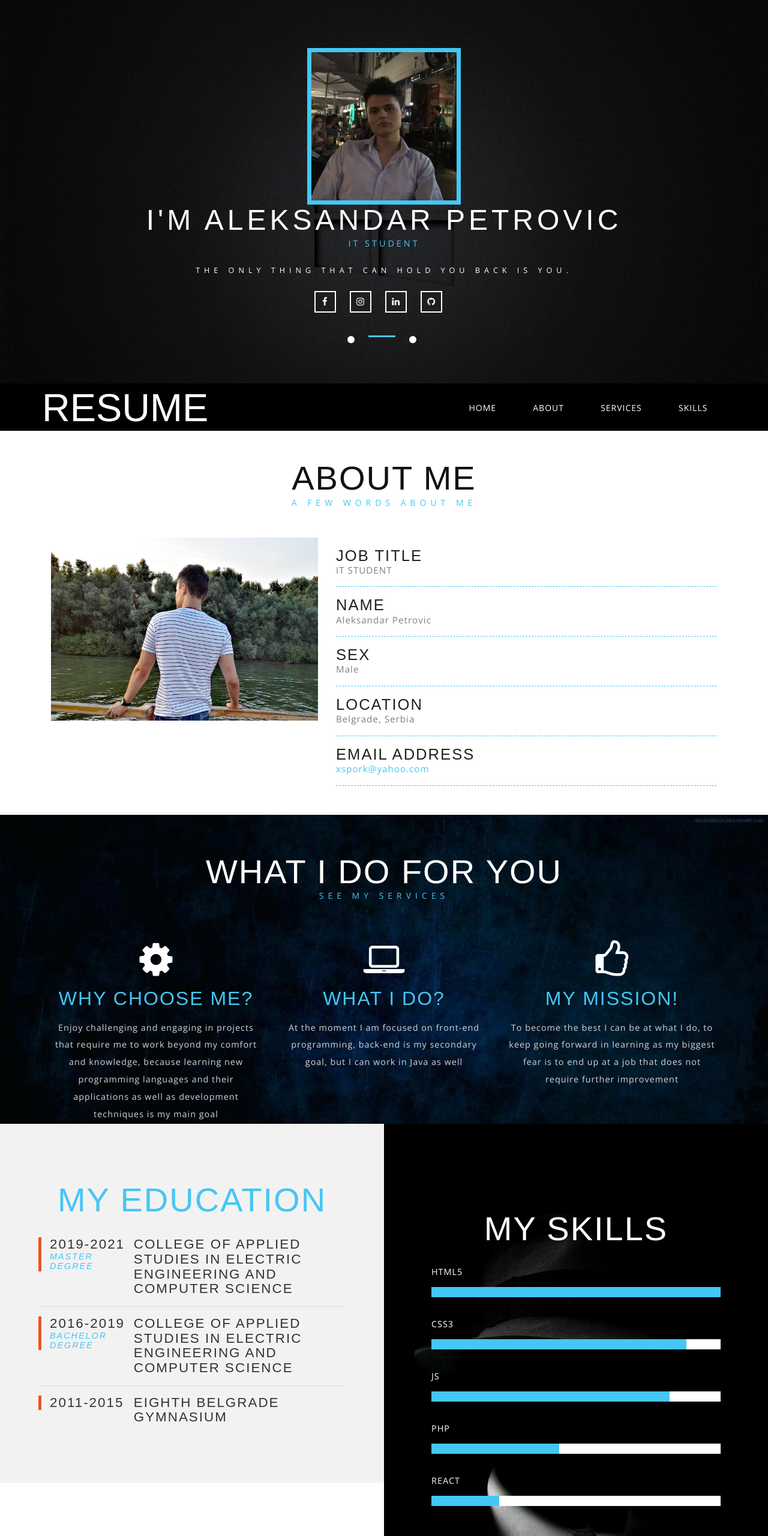
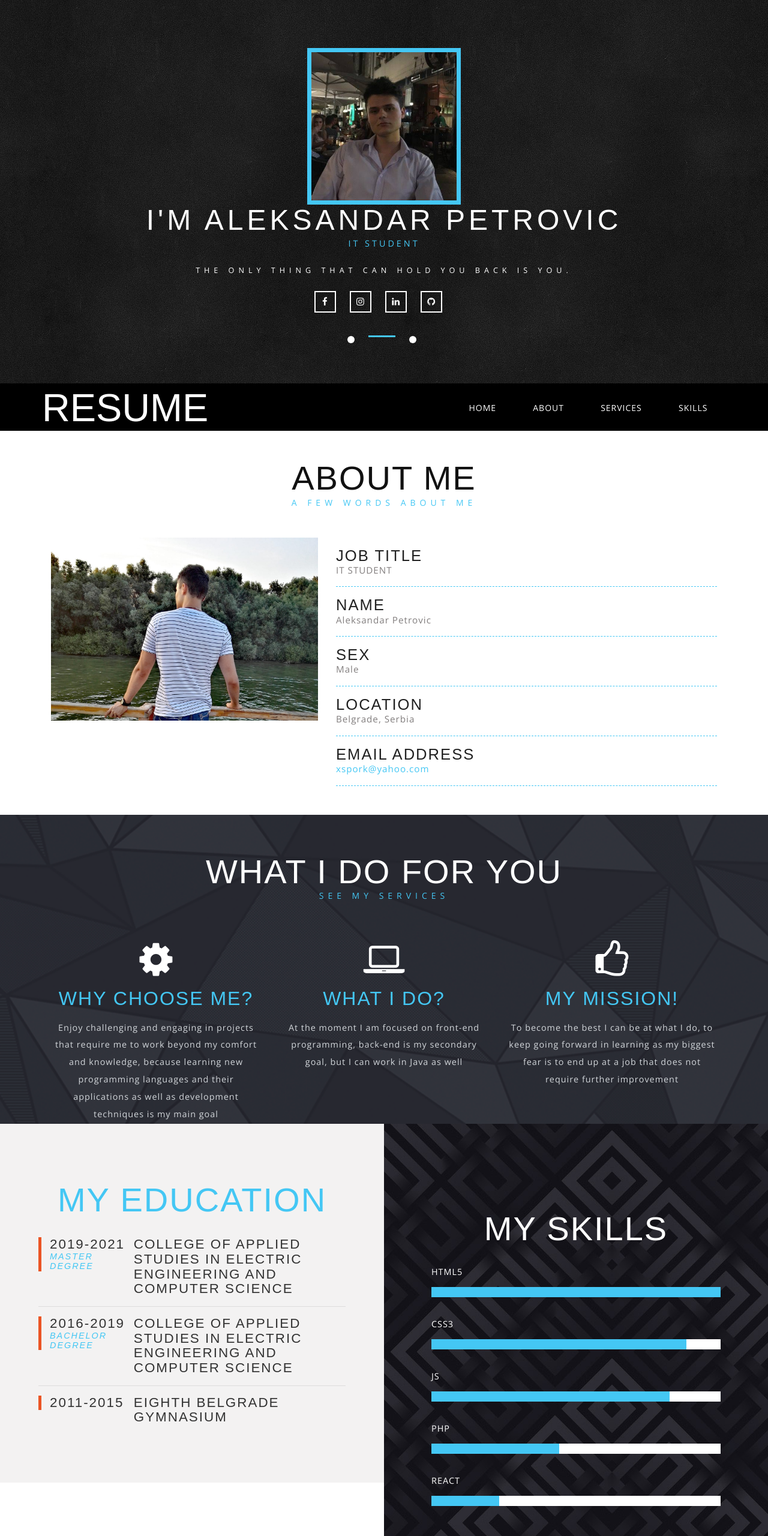
Before and after one commit to Haksii/Portfolio, a plain HTML site: page index.html in a window 1280 px wide. Shown: the top 2560 px of the page at 60% size. Drawn offline with nearby package versions, Linux system fonts and the light colour scheme; files whose address does not match are found by name; a web font is replaced by a local one.

Commit message:
Background change

```diff
--- a/css/style.css
+++ b/css/style.css
@@ -148,7 +148,6 @@ input[type="submit"],input[type="reset"],.footer_grid_leftl,.footer_grid_leftr h
 }
 .nav-on-left .cd-main-content.nav-is-visible, .nav-on-left .cd-main-header.nav-is-visible {
 	-webkit-transform: translateX(260px);
-/*-- w3layouts --*/
 	-moz-transform: translateX(260px);
 	-ms-transform: translateX(260px);
 	-o-transform: translateX(260px);
@@ -156,24 +155,24 @@ input[type="submit"],input[type="reset"],.footer_grid_leftl,.footer_grid_leftr h
 }
 /*-- //header --*/
 #home {
-    background: url(../images/background.jpg) no-repeat center top;
-    background-size: cover;
-    -webkit-background-size: cover;
+    background-image: url(../images/chalkboard.jpg);
+	background-repeat: repeat;
+    /*-webkit-background-size: cover;
     -moz-background-size: cover;
     -o-background-size: cover;
-    -ms-background-size: cover;
+	-ms-background-size: cover;*/
 	height: auto;
-	width: auto\9;
+	width: auto;
 	max-width: 100%;
     position: relative;
 }
 .banner {
-       margin: 0 auto;
+    margin: 0 auto;
     text-align: center;
     padding-top: 6em;
 }
 .banner img {
-       margin: 0 auto;
+    margin: 0 auto;
     text-align: center;
     border: 7px solid #44c7f4;
 }
@@ -489,7 +488,7 @@ h3.tittle:after, h3.tittle:before {
 }
 /*-- /services --*/
 #services{
-    background: url(../images/background2.jpg) no-repeat center top;
+    background: url(../images/shattered-island.gif) no-repeat center top;
     background-size: cover;
     -webkit-background-size: cover;
     -moz-background-size: cover;
@@ -523,12 +522,13 @@ h3.head.two {
 /*-- //services --*/
 /*-- /skills --*/
 .skills{
-      background: url(../images/skills.jpg) no-repeat center top;
-    background-size: cover;
+    background-image: url(../images/fancy-pants.jpg) ;
+    /*background-size: cover;
     -webkit-background-size: cover;
     -moz-background-size: cover;
     -o-background-size: cover;
-    -ms-background-size: cover;
+	-ms-background-size: cover;*/
+	background-repeat: repeat;
        min-height: 690px;
     padding-top: 9em;
 }
--- a/index.html
+++ b/index.html
@@ -34,7 +34,7 @@ Smartphone Compatible web template, free web designs for Nokia, Samsung, LG, Son
 						<li>
 
 							<div class="slider-info">
-								  <p>You get life once, live it as you want. </p>
+								  <p>You get life once, live as you want. </p>
 							</div>
 						</li>
 						<li>
@@ -175,6 +175,7 @@ Smartphone Compatible web template, free web designs for Nokia, Samsung, LG, Son
 <!-- /education -->
  <div class="education" id="education">
 	    <div class="col-md-6 education-w3l">
+		     <div class="">
 					<h3 class="head three">My Education</h3>
 					<div class="education-agile-grids">
 						<div class="education-agile-w3l">
@@ -207,6 +208,7 @@ Smartphone Compatible web template, free web designs for Nokia, Samsung, LG, Son
 							<div class="clearfix"></div>
 						</div>
 
+					</div>
 			 </div>
 		</div>
 		<div class="col-md-6 skills">
@@ -249,7 +251,7 @@ Smartphone Compatible web template, free web designs for Nokia, Samsung, LG, Son
 	    <div class="col-md-6 education-w3l">
 		     <h3 class="head three">My Experience</h3>
 			  <div id="experience">
-				  <p>I got experience from projects i made as assignments at college, at the moment i am looking for an internship so i can get some hands on experience.
+				  <p>I got experience from projects I made as assignments at college, at the moment I am looking for an internship so I can get some hands on experience.
 				  </p>
 			  </div>
 		</div>
```
Also changed, not shown: images/chalkboard.jpg (added), images/fancy-pants.jpg (added), images/shattered-island.gif (added). Lines whose indentation alone changed are shown as unchanged.
